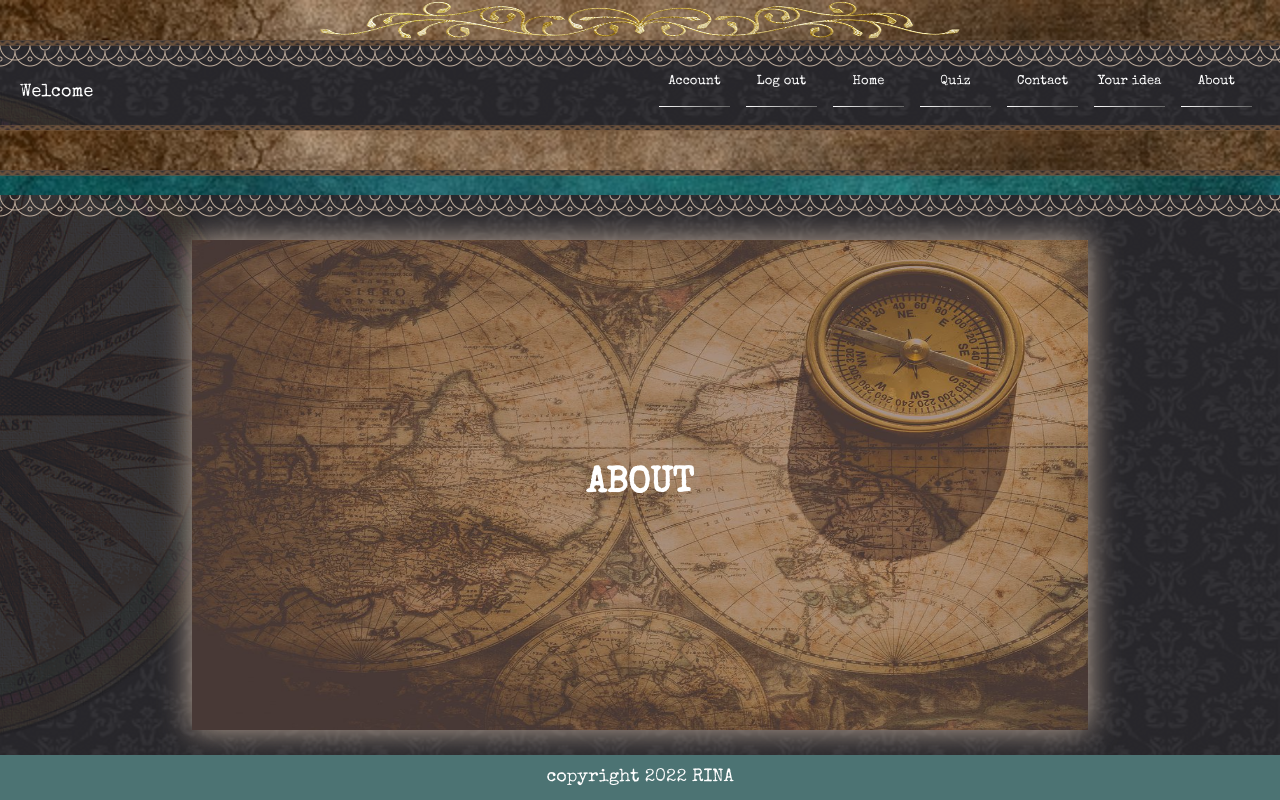
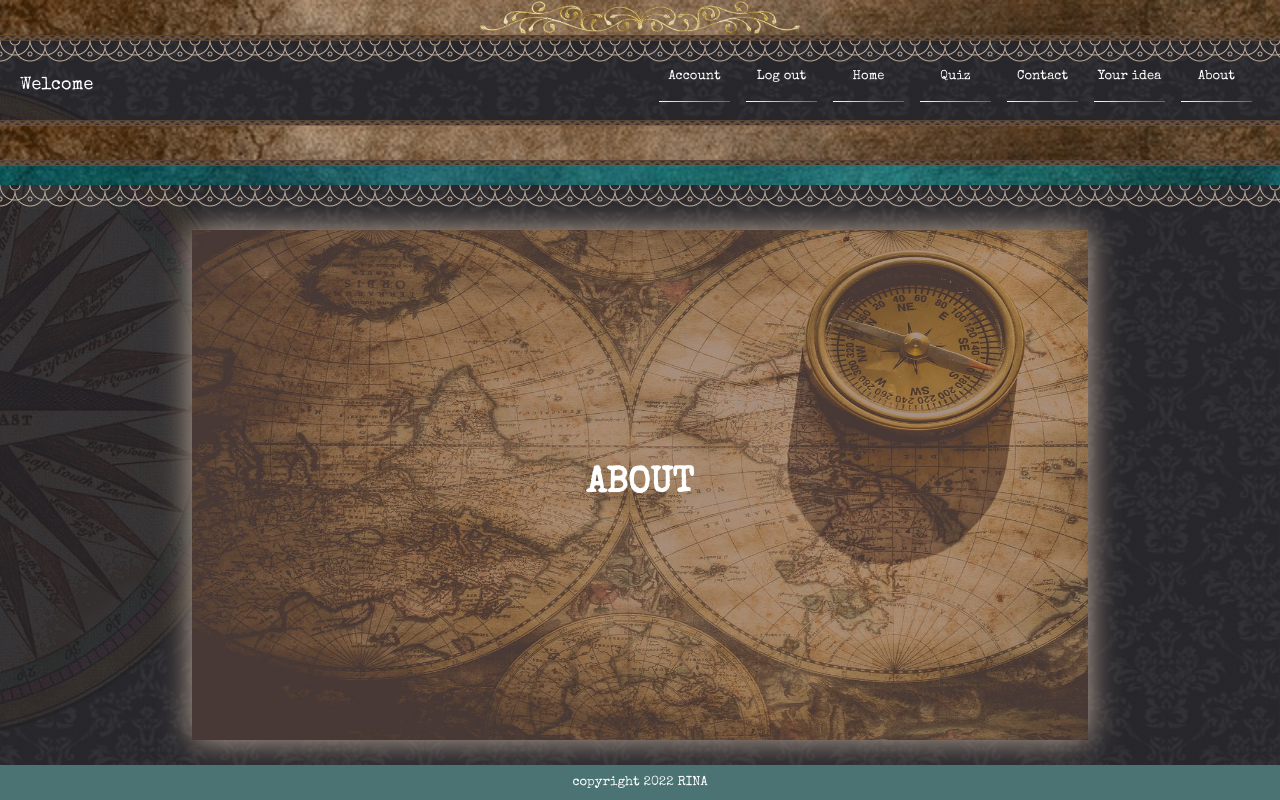
Before and after one commit to Rinasham/GA_project2, a Flask app: page /about in a window 1280 px wide. Run offline with Flask 2, Linux system fonts and the light colour scheme; some libraries are stand-ins or nearby versions.

Commit message:
[fix] CSS height

```diff
--- a/static/css/styles.css
+++ b/static/css/styles.css
@@ -32,8 +32,7 @@ body {
 /* -------------------------- header ----------------------------------- */
 
 #line1 {
-  height: 40px;
-  /* background: #BFAC9B; */
+  height: 35px;
   background-image:url('../imgs/vintage.jpg');
   background-size: cover;
   display: flex;
@@ -41,7 +40,7 @@ body {
 }
 
 #line1 > img {
-  width: 50%;
+  width: 25%;
 }
 
 .wavy {
@@ -134,7 +133,7 @@ a:hover {
 
 
 #line3 {
-  height: 40px;
+  height: 35px;
   background-image:url('../imgs/vintage.jpg');
   background-size: cover;
   display: flex;
@@ -159,7 +158,7 @@ a:hover {
 main {
   min-height: 50vh;
   height: 90%;
-  padding-bottom: 45px;
+  padding-bottom: 35px;
   /* lace */
   background-image:
   radial-gradient(circle at 15px 0, rgba(255,255,255,0) 14px, #BFAC9B 15px, rgba(255,255,255,0) 16px),
@@ -219,6 +218,10 @@ footer {
   width: 100%;
   text-align: center;
   line-height: 0.5em;
+}
+
+footer > p {
+  font-size: small;
 }
 
 
```
